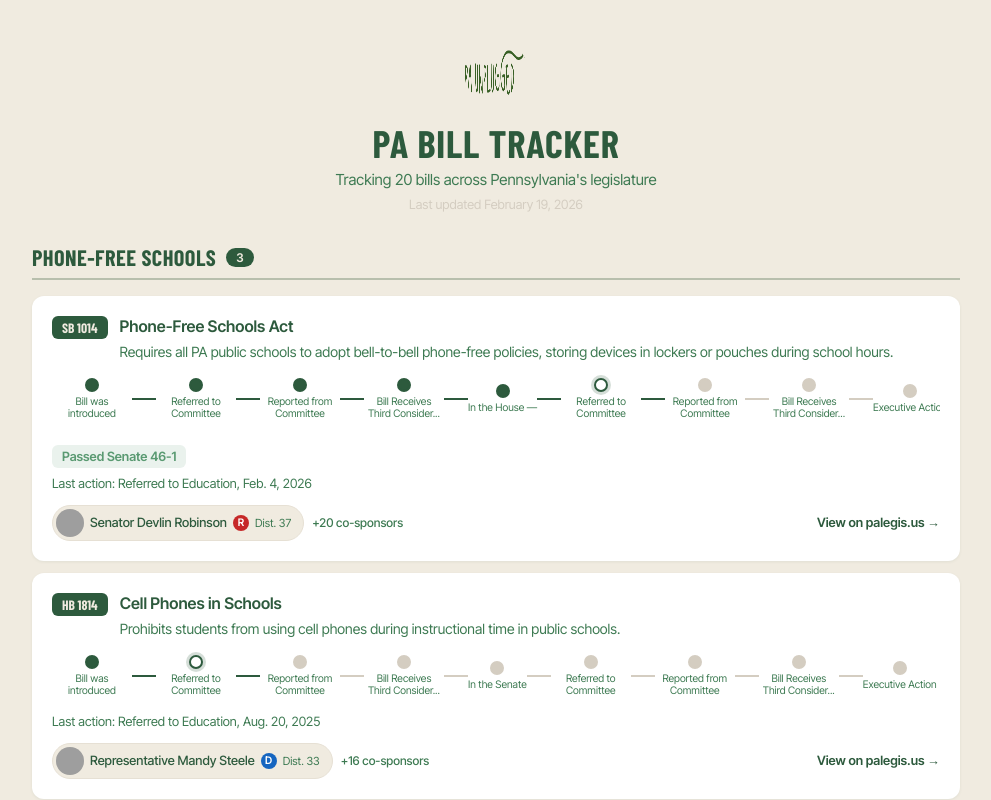
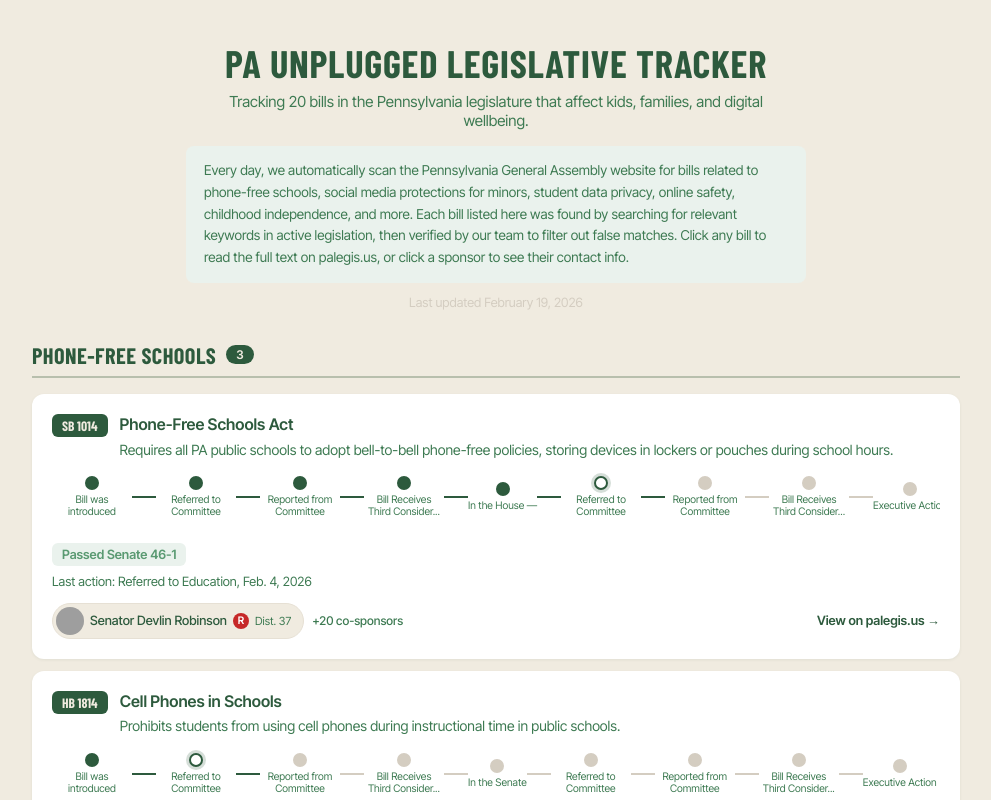
Before and after one commit to abirdbecker/pa-bill-tracker, a React (Vite) app: page / in a window 1280 px wide. Shown: the top 800 px of the page, without its empty margins (144-1135 px from the left). Built offline with nearby package versions, Linux system fonts and the light colour scheme; grey boxes are pictures that could not be loaded; the HTML template or start-up script is replaced by a standard one; a web font is replaced by a local one.

Commit message:
Rename to PA Unplugged Legislative Tracker, add methodology, remove logo
Co-Authored-By: Claude Opus 4.6 <noreply@anthropic.com>

```diff
--- a/index.html
+++ b/index.html
@@ -3,8 +3,7 @@
   <head>
     <meta charset="UTF-8" />
     <meta name="viewport" content="width=device-width, initial-scale=1.0" />
-    <title>PA Bill Tracker — PA Unplugged</title>
-    <link rel="icon" type="image/png" href="/logo.png" />
+    <title>PA Unplugged Legislative Tracker</title>
     <link rel="preconnect" href="https://fonts.googleapis.com" />
     <link rel="preconnect" href="https://fonts.gstatic.com" crossorigin />
     <link href="https://fonts.googleapis.com/css2?family=Barlow+Condensed:wght@600;700;800&family=Inter+Tight:wght@400;500;600&display=swap" rel="stylesheet" />
--- a/src/App.css
+++ b/src/App.css
@@ -9,13 +9,6 @@
 .header {
   text-align: center;
   padding: 40px 0 32px;
-}
-
-.header__logo {
-  width: 64px;
-  height: 64px;
-  border-radius: 50%;
-  margin-bottom: 12px;
 }
 
 .header__title {
@@ -30,13 +23,28 @@
 .header__subtitle {
   font-size: 0.95rem;
   color: var(--forest-mid);
-  margin-top: 4px;
+  margin-top: 6px;
+  max-width: 560px;
+  margin-left: auto;
+  margin-right: auto;
+}
+
+.header__methodology {
+  max-width: 620px;
+  margin: 16px auto 0;
+  text-align: left;
+  font-size: 0.85rem;
+  line-height: 1.6;
+  color: var(--forest-mid);
+  background: var(--forest-pale);
+  border-radius: var(--radius-sm);
+  padding: 14px 18px;
 }
 
 .header__meta {
   font-size: 0.8rem;
   color: var(--sand);
-  margin-top: 8px;
+  margin-top: 12px;
 }
 
 /* ─── ISSUE GROUP ─── */
--- a/src/components/Header.jsx
+++ b/src/components/Header.jsx
@@ -5,11 +5,15 @@ export default function Header({ totalBills, generated }) {
 
   return (
     <header className="header">
-      <img src="/logo.png" alt="PA Unplugged" className="header__logo" />
-      <h1 className="header__title">PA Bill Tracker</h1>
+      <h1 className="header__title">PA Unplugged Legislative Tracker</h1>
       <p className="header__subtitle">
-        Tracking {totalBills || 0} bills across Pennsylvania's legislature
+        Tracking {totalBills || 0} bills in the Pennsylvania legislature that affect kids, families, and digital wellbeing.
       </p>
+      <div className="header__methodology">
+        <p>
+          Every day, we automatically scan the Pennsylvania General Assembly website for bills related to phone-free schools, social media protections for minors, student data privacy, online safety, childhood independence, and more. Each bill listed here was found by searching for relevant keywords in active legislation, then verified by our team to filter out false matches. Click any bill to read the full text on palegis.us, or click a sponsor to see their contact info.
+        </p>
+      </div>
       {date && <p className="header__meta">Last updated {date}</p>}
     </header>
   );
```
